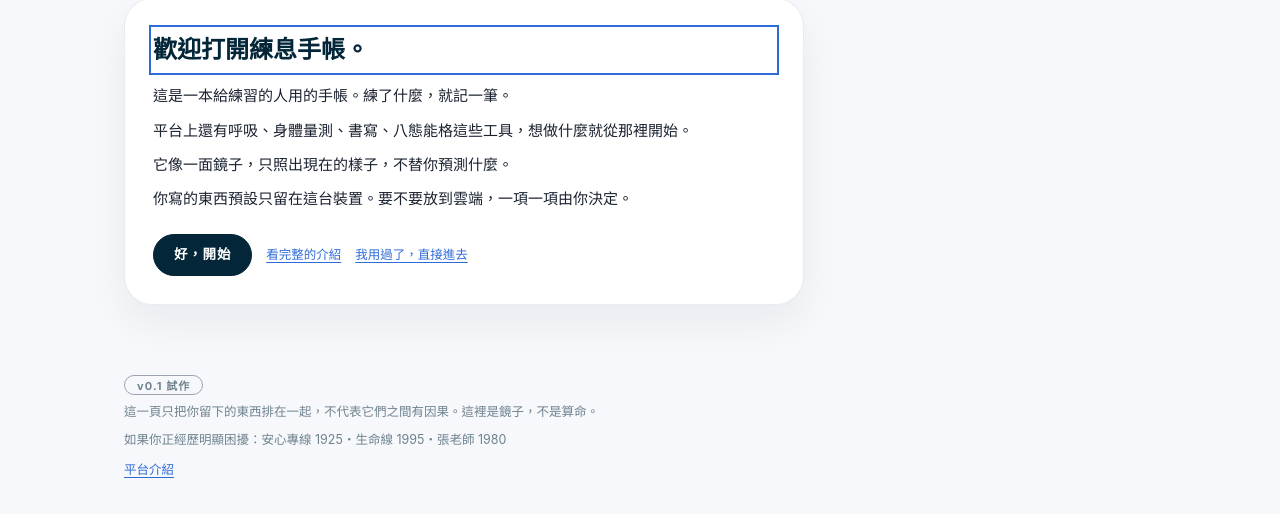
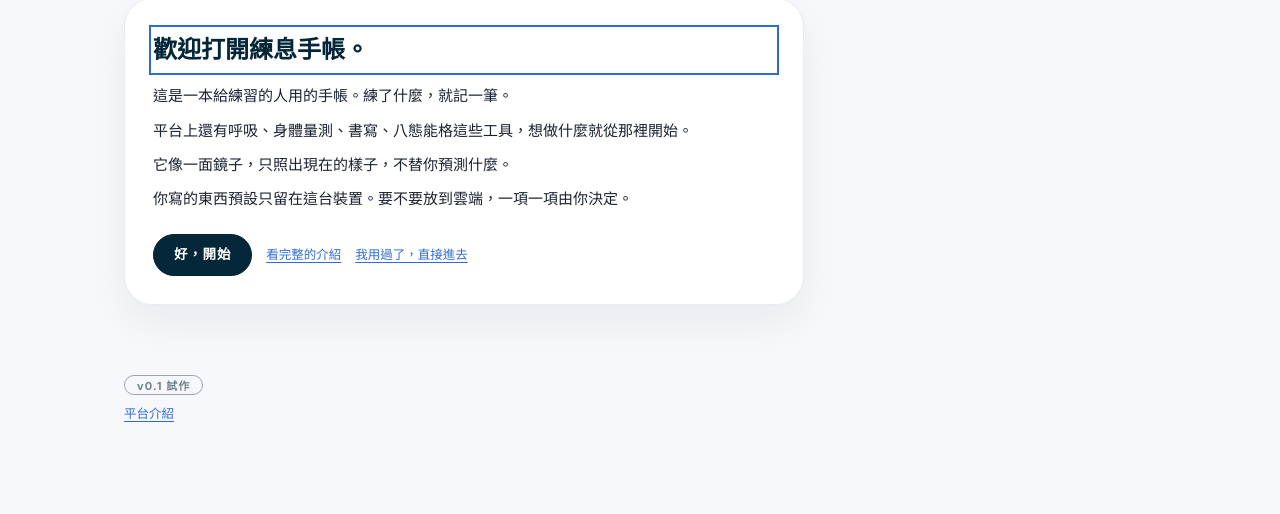
Before and after one commit to flow222git/jte-platform-2026, a plain HTML site: page me/index.html in a window 1280 px wide. Shown: the part 134-648 px from the top of the page. Drawn offline with Linux system fonts and the light colour scheme; a web font is replaced by a local one.

Commit message:
feat(me): drop the footer statement and the always-on helpline line
The journal no longer declares "a mirror, not fortune-telling" in its
footer, and no longer shows helpline numbers on every page. The mood
thermometer tool keeps its own helpline card for when it is needed.
Removed from the journal footer, the Companion space and the intro
page.

Co-Authored-By: Claude Fable 5.2 <noreply@anthropic.com>

```diff
--- a/me/index.html
+++ b/me/index.html
@@ -614,7 +614,6 @@ dialog.authdlg .in{width:100%}
     <section data-fold="bri" aria-labelledby="h-bri">
       <div class="sec"><div><h2 id="h-bri"></h2></div><span id="brinote"></span></div>
       <div class="panel"><div class="row"><button class="btn" data-go="mymap" id="bri1">這個月存成一張圖</button><button class="btn" data-go="mymap-map" id="bri2">我的使用說明書</button><button class="btn" id="bri3">下載我的資料</button></div></div>
-      <p class="helpline" id="helpline" style="margin-top:14px"></p>
     </section>
   </div>
 
@@ -624,8 +623,6 @@ dialog.authdlg .in{width:100%}
 
   <footer>
     <span class="stamp">v0.1 試作</span>
-    <span id="honest"></span>
-    <span id="crisis"></span>
     <a class="lnk" id="introlnk" href="intro.html" style="width:max-content"></a>
   </footer>
 </div>
@@ -894,7 +891,7 @@ function doJoin(id,nk){var C=D.care;O.nick=nk;save();S.joinFor=null;
   function done(){S.inv=null;S.invGone=false;S.invId='';dropInvParam();renderCircles();toast(C.open.joined);toCircles()}
   if(DEMO){var c=circles.filter(function(x){return x.id===id})[0];if(!c||M.isMember(c,ME)||c.members.length>=C.max)return;c.members.unshift({id:ME,name:nk});done();return}
   if(S.cBusy)return;cirRun(JteCircles.join(id,nk),done)}
-function renderCare(){var C=D.care,N=C.create;$('#h-cir').textContent=C.mine.title;$('#cirnote').textContent=C.note;$('#h-opn').textContent=C.open.title;$('#opnnote').textContent=C.open.note;$('#h-rul').textContent=C.rules.title;$('#h-bri').textContent=C.bring.title;$('#brinote').textContent=C.bring.note;$('#helpline').textContent=D.crisis;
+function renderCare(){var C=D.care,N=C.create;$('#h-cir').textContent=C.mine.title;$('#cirnote').textContent=C.note;$('#h-opn').textContent=C.open.title;$('#opnnote').textContent=C.open.note;$('#h-rul').textContent=C.rules.title;$('#h-bri').textContent=C.bring.title;$('#brinote').textContent=C.bring.note;
   $('#rules').innerHTML='<p>'+C.rules.see+'</p><p>'+C.rules.out+'</p><p>'+C.rules.hide+'</p><p>'+C.rules.tone+'</p>'+'<p>'+C.rules.admin+'</p>'+(DEMO||S.user?'<div class="row" style="margin-top:12px"><label class="note" for="nick">'+C.rules.nick+'</label><input class="in" id="nick" maxlength="12" value="'+esc(O.nick||'')+'" placeholder="'+C.rules.nickPh+'"></div>':'');
   if(!DEMO){var K=C.cloud;$('#cnew').hidden=true;
     if(!S.cloudOk||!window.JteCircles){$('#circles').innerHTML='<div class="quiet">'+K.offline+'</div>';$('#openlist').innerHTML='';return}
@@ -1416,7 +1413,7 @@ document.querySelector('.wrap').addEventListener('click',function(e){var t=e.tar
 JteTheme.mount($('#themesw'));
 showPane(S.invId&&!location.hash?'care':location.hash);
 (function(){var k=Object.keys(foldForce)[0],s=k&&document.querySelector('[data-fold="'+k+'"]');if(s)setTimeout(function(){s.scrollIntoView({block:'start'})},400)})();
-$('#introlnk').textContent=F.intro.again;$('#honest').textContent=D.honest;$('#crisis').textContent=D.crisis;
+$('#introlnk').textContent=F.intro.again;
 if(DEMO){S.cloud=demoInsp();S.acts=demoActs();S.cloudOk=true}else if(window.JteCloud){var prevUid=null;S.cloudOk=JteCloud.init(function(u){var nu=u?u.uid:null,wasV=S.user&&S.user.verified;S.user=u;S.authReady=true;if(u&&u.verified&&wasV===false){S.cState='idle'}if(nu!==prevUid){prevUid=nu;ME=u?u.uid:'me';circles=[];S.openC=[];S.inv=null;S.cState='idle';S.cAsk=null;S.cMem=null;S.joinFor=null;S.cloud=[];S.acts=[];S.actLater={};S.actAsk=null;S.draft=[];S.cwipe=false;S.open=null;S.sub=null;renderPics()}JtePrac.setUser(u);renderAuth();renderData();loadCloud();firstAuth(u)});if(!S.cloudOk)JtePrac.setUser(null)}
 renderPics();
 renderAll();
--- a/me/me-data.js
+++ b/me/me-data.js
@@ -399,7 +399,7 @@
     },
     back: { days: 7, say: '隔了 {n} 天。想從哪裡開始都可以。' },
     search: { placeholder: '找一筆紀錄：方法、標籤、寫過的話', none: '找不到符合的紀錄。' },
-    honest: '這一頁只把你留下的東西排在一起，不代表它們之間有因果。這裡是鏡子，不是算命。',
-    crisis: '如果你正經歷明顯困擾：安心專線 1925・生命線 1995・張老師 1980'
+    // 2026-11-25 使用者決定：手帳不放「鏡子不是算命」的聲明，也不常駐求助專線。專線由心情溫度計在需要時顯示。
+    footer: {}
   };
 })(window);
```
Also changed, not shown: me/intro.html (+1 -3 lines), 1 other file.
